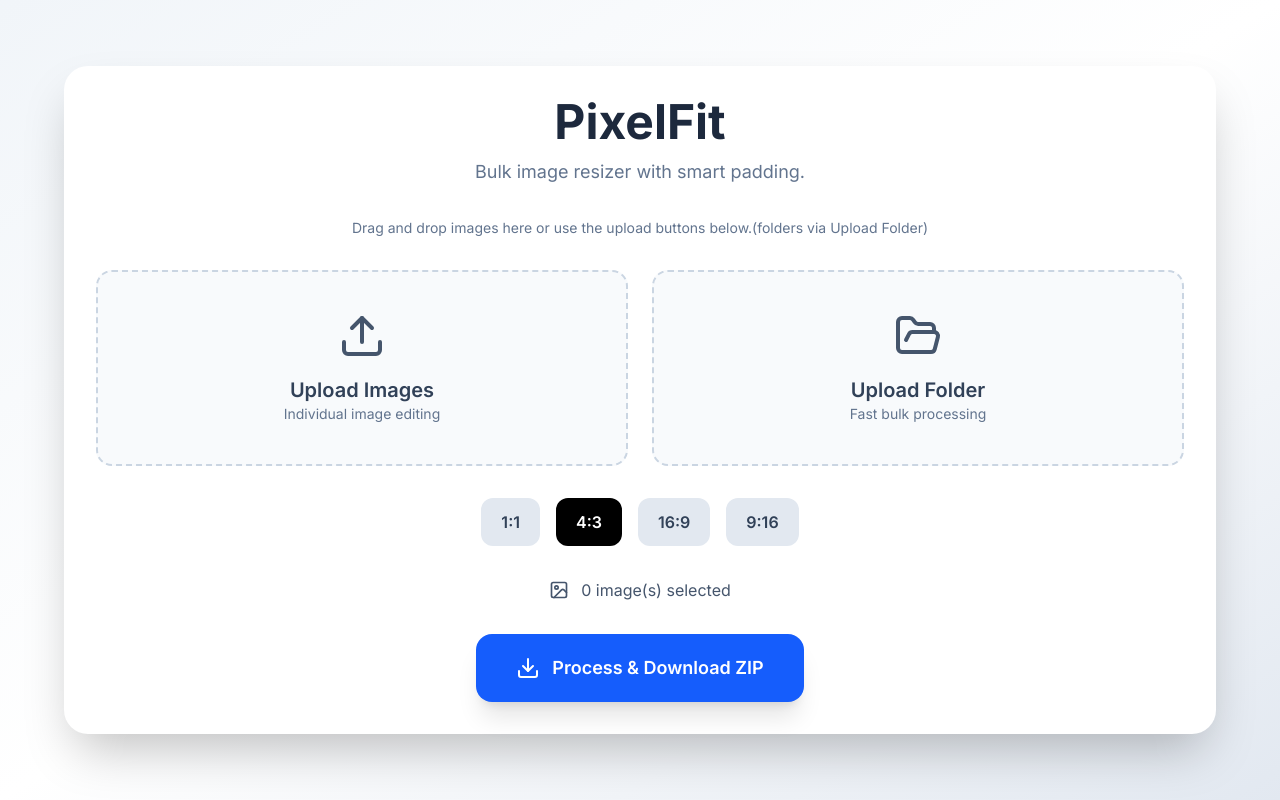
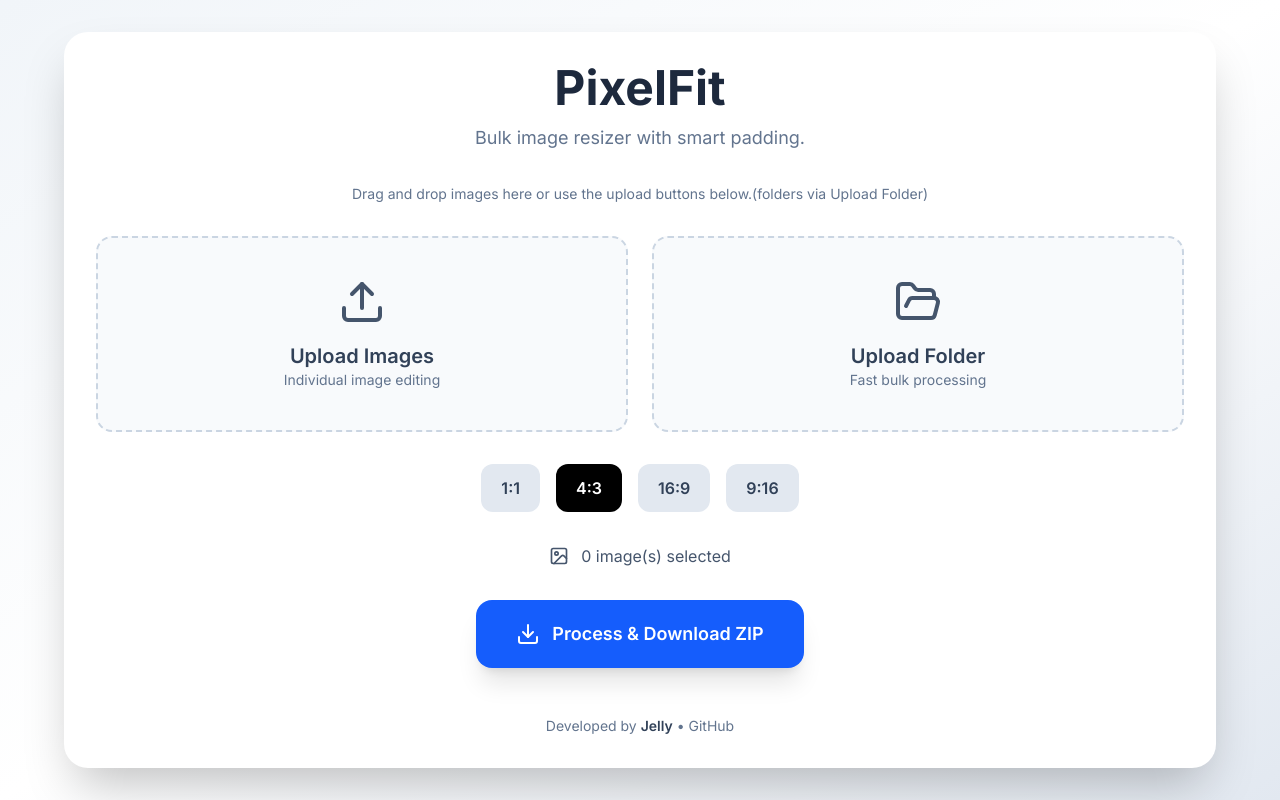
Before and after one commit to wobblyjelly474/PixelFit, a Next.js app in the folder image-resizer/: page / in a window 1280 px wide. Built offline with nearby package versions, Linux system fonts and the light colour scheme.

Commit message:
Improved PixelFit UX and added developer footer

```diff
--- a/image-resizer/app/page.tsx
+++ b/image-resizer/app/page.tsx
@@ -551,7 +551,29 @@ export default function Home() {
               : "Process & Download ZIP"}
           </button>
         </div>
+
+        <div className="text-center text-sm text-slate-500 pt-4">
+
+          Developed by{" "}
+
+          <span className="font-semibold text-slate-700">
+            Jelly
+          </span>
+
+          {" "}•{" "}
+
+          <a
+            href="https://github.com/wobblyjelly474/PixelFit.git"
+            target="_blank"
+            rel="noopener noreferrer"
+            className="hover:text-blue-600 transition"
+          >
+           GitHub
+          </a>
+        </div>
       </div>
+
+
 
       {/* Crop Modal */}
       {editingImage && (
```
